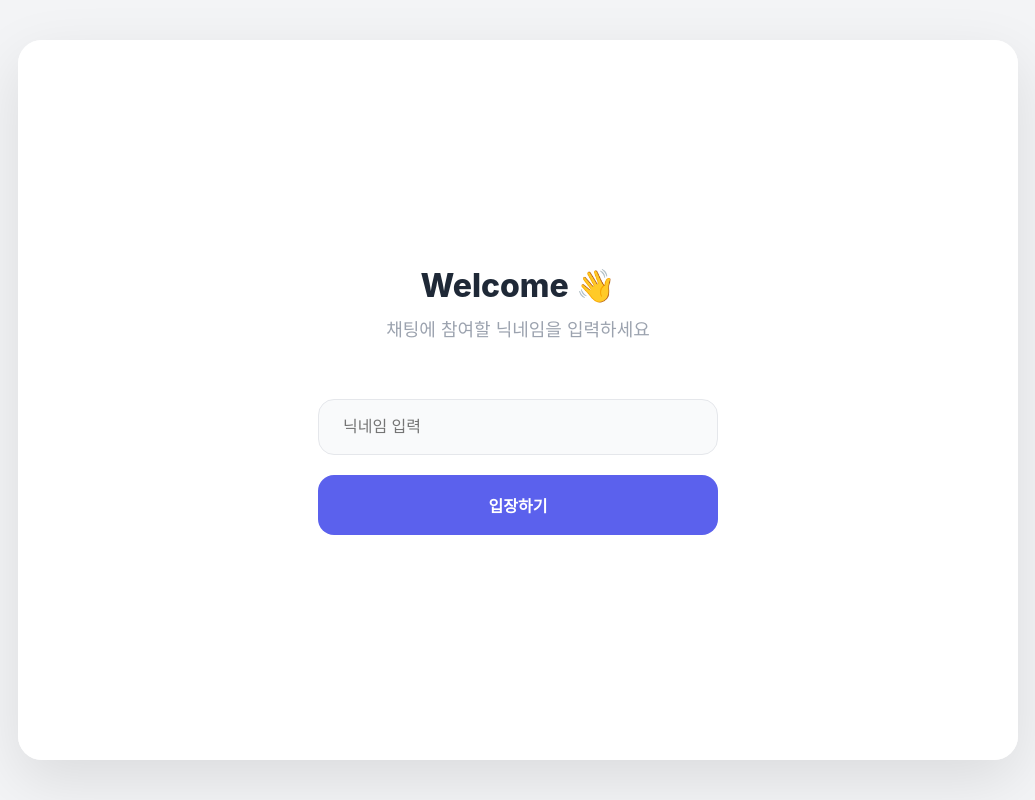
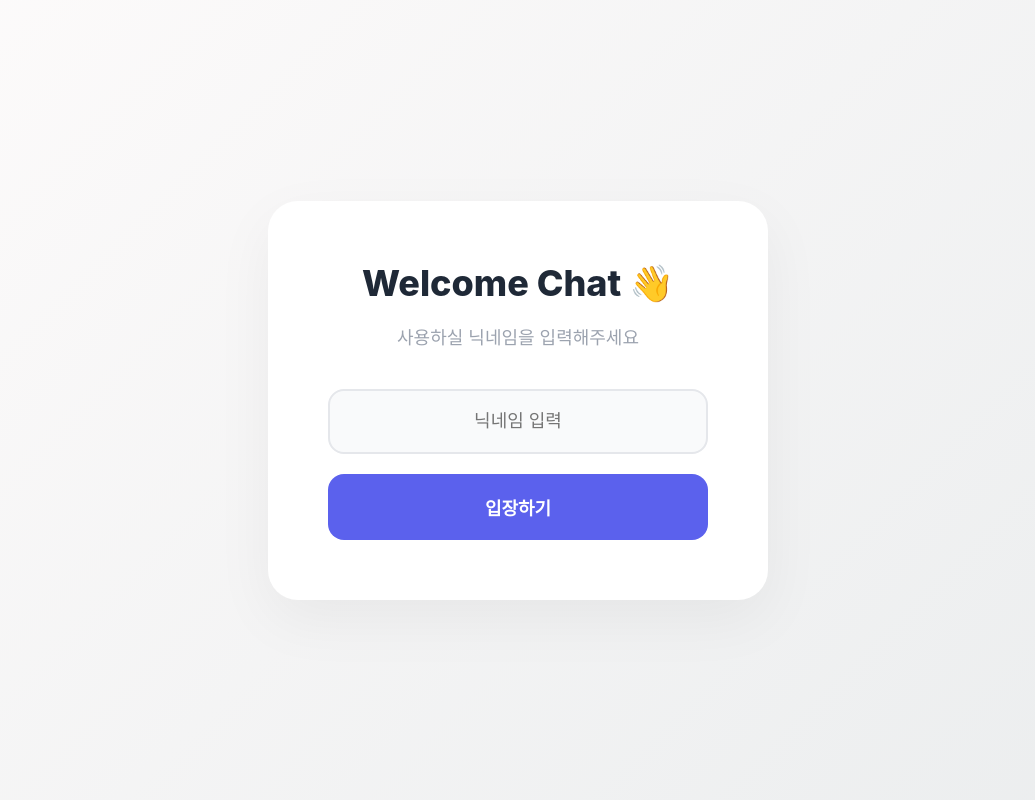
Before and after one commit to heessunny/chat-demo, a Python web app: template templates/index.html in a window 1280 px wide. Shown: the whole page, without its empty margins (122-1157 px from the left). Run offline with Jinja, Linux system fonts and the light colour scheme; the template is opened without the code that fills it, so the values that code supplies are empty; some libraries are stand-ins or nearby versions.

Commit message:
디자인 수정

```diff
--- a/templates/index.html
+++ b/templates/index.html
@@ -31,7 +31,7 @@
             function join(name) {
                 $('#login-screen').removeClass('active');
                 $('#chat-screen').addClass('active');
-                $('#chat-header strong').text(name + "님의 채팅");
+                $('#chat-header h2').text(name + "님의 채팅 🟢"); // 헤더 텍스트 변경
                 $('#message-input').focus();
 
                 var ws_scheme = window.location.protocol == "https:" ? "wss" : "ws";
@@ -84,10 +84,9 @@
     <style>
         :root {
             --primary-color: #5B61ED;
-            --bg-color: #F3F4F6;
-            --chat-bg: #FFFFFF;
+            --bg-color: #ffffff; /* 전체 배경 흰색으로 변경 */
             --my-bubble: #5B61ED;
-            --other-bubble: #F0F2F5;
+            --other-bubble: #F3F4F6;
             --text-main: #1F2937;
             --text-sub: #9CA3AF;
         }
@@ -97,29 +96,22 @@
             font-family: 'Pretendard', -apple-system, BlinkMacSystemFont, system-ui, Roboto, sans-serif;
             background-color: var(--bg-color);
             margin: 0;
-            display: flex;
-            justify-content: center;
-            align-items: center;
+            width: 100%;
             height: 100vh;
-            overflow: hidden;
+            overflow: hidden; /* 스크롤 방지 */
         }
 
-        /* App Container */
+        /* App Container - Full Screen 스타일 */
         .app-container {
-            width: 95%;
-            max-width: 1000px; /* 더 넓게 확장 (900 -> 1000) */
-            height: 90vh;
-            max-height: 900px;
-            background-color: var(--chat-bg);
-            border-radius: 24px;
-            box-shadow: 0 20px 60px rgba(0,0,0,0.1);
+            width: 100%;
+            height: 100%;
+            background-color: #fff;
             position: relative;
-            overflow: hidden;
             display: flex;
             flex-direction: column;
         }
 
-        /* Login Screen */
+        /* Screens */
         .screen {
             position: absolute;
             top: 0; left: 0;
@@ -128,188 +120,173 @@
             background: white;
             display: flex;
             flex-direction: column;
-            justify-content: center;
-            align-items: center;
-            padding: 40px;
-            transition: transform 0.4s ease-in-out, opacity 0.4s;
             opacity: 0;
             pointer-events: none;
             z-index: 10;
+            transition: opacity 0.3s ease;
         }
 
-        .screen.active { opacity: 1; pointer-events: auto; transform: translateY(0); }
-        #login-screen { transform: scale(1.1); }
-        #login-screen.active { transform: scale(1); }
+        .screen.active { opacity: 1; pointer-events: auto; }
 
-        .logo-area { margin-bottom: 40px; text-align: center; }
-        .logo-area h1 { margin: 0; font-size: 32px; color: var(--text-main); font-weight: 800; }
-        .logo-area p { color: var(--text-sub); margin-top: 10px; font-size: 18px; }
+        /* --- Login Screen --- */
+        #login-screen {
+            justify-content: center;
+            align-items: center;
+            background: linear-gradient(135deg, #fdfbfb 0%, #ebedee 100%);
+        }
 
-        /* 공통 input 스타일 */
-        input[type="text"] {
-            padding: 18px 24px;
+        .login-box {
+            text-align: center;
+            background: white;
+            padding: 60px;
+            border-radius: 30px;
+            box-shadow: 0 20px 60px rgba(0,0,0,0.05);
+            max-width: 500px;
+            width: 90%;
+        }
+
+        .logo-area h1 { margin: 0; font-size: 36px; color: var(--text-main); font-weight: 800; margin-bottom: 10px; }
+        .logo-area p { color: var(--text-sub); font-size: 18px; margin-bottom: 40px; }
+
+        #nickname-input {
+            width: 100%;
+            padding: 20px;
             border-radius: 16px;
-            border: 1px solid #E5E7EB;
+            border: 2px solid #E5E7EB;
             background: #F9FAFB;
-            font-size: 16px;
+            font-size: 18px;
+            margin-bottom: 20px;
+            text-align: center;
             transition: all 0.2s;
         }
-        input[type="text"]:focus {
-            border-color: var(--primary-color);
-            background: #fff;
-            box-shadow: 0 0 0 4px rgba(91, 97, 237, 0.1);
-        }
-
-        /* 닉네임 입력창만 길이 제한 */
-        #nickname-input {
-            width: 100%;
-            max-width: 400px;
-            margin-bottom: 20px;
-        }
+        #nickname-input:focus { border-color: var(--primary-color); background: #fff; }
 
         .btn-primary {
             width: 100%;
-            max-width: 400px;
-            padding: 18px;
+            padding: 20px;
             border-radius: 16px;
             border: none;
             background-color: var(--primary-color);
             color: white;
-            font-size: 16px;
+            font-size: 18px;
             font-weight: 700;
             cursor: pointer;
-            transition: transform 0.1s, background-color 0.2s;
+            transition: background 0.2s;
         }
-        .btn-primary:active { transform: scale(0.98); }
         .btn-primary:hover { background-color: #484ED0; }
 
-        /* Chat Screen */
+
+        /* --- Chat Screen --- */
         #chat-screen {
-            display: flex;
-            flex-direction: column;
             background-color: #fff;
         }
 
         .chat-header {
-            padding: 25px 35px;
-            border-bottom: 1px solid #F3F4F6;
-            background: rgba(255,255,255,0.95);
+            padding: 20px 40px;
+            border-bottom: 1px solid #E5E7EB;
+            background: rgba(255,255,255,0.9);
             backdrop-filter: blur(10px);
-            z-index: 5;
             display: flex;
-            justify-content: space-between;
+            justify-content: center; /* 헤더 중앙 정렬 */
             align-items: center;
+            height: 80px;
+            flex-shrink: 0;
         }
-        .chat-header strong { font-size: 20px; color: var(--text-main); }
-        .status-dot { width: 10px; height: 10px; background: #10B981; border-radius: 50%; }
+        .chat-header h2 { font-size: 20px; color: var(--text-main); margin: 0; font-weight: 700; }
 
         .chat-messages {
             flex: 1;
-            padding: 30px 40px;
+            padding: 20px 0; /* 좌우 패딩은 컨테이너로 제어 */
             overflow-y: auto;
             background-color: #fff;
             display: flex;
             flex-direction: column;
-            gap: 16px;
+            align-items: center; /* 메시지들을 중앙 컨테이너에 맞춤 */
         }
 
-        .chat-messages::-webkit-scrollbar { width: 6px; }
-        .chat-messages::-webkit-scrollbar-thumb { background-color: transparent; }
-        .chat-messages:hover::-webkit-scrollbar-thumb { background-color: #ddd; border-radius: 3px; }
+        /* 메시지들이 너무 퍼지지 않게 중앙 정렬된 컨테이너 역할 */
+        .messages-container {
+            width: 100%;
+            max-width: 1200px; /* PC 화면에서 적당한 최대 너비 */
+            padding: 0 40px;
+            display: flex;
+            flex-direction: column;
+            gap: 12px;
+        }
+
+        .chat-messages::-webkit-scrollbar { width: 8px; }
+        .chat-messages::-webkit-scrollbar-thumb { background-color: #ddd; border-radius: 4px; }
 
         .message {
             display: flex;
             flex-direction: column;
-            max-width: 70%;
+            max-width: 600px; /* 말풍선 최대 길이 제한 */
             position: relative;
-            animation: fadeIn 0.3s ease;
+            animation: fadeIn 0.2s ease;
         }
 
-        @keyframes fadeIn { from { opacity: 0; transform: translateY(10px); } to { opacity: 1; transform: translateY(0); } }
+        @keyframes fadeIn { from { opacity: 0; transform: translateY(5px); } to { opacity: 1; transform: translateY(0); } }
 
-        .message .user-name {
-            font-size: 13px;
-            color: var(--text-sub);
-            margin-bottom: 6px;
-            margin-left: 2px;
-        }
+        .message .user-name { font-size: 14px; color: var(--text-main); margin-bottom: 4px; margin-left: 2px; font-weight: 600; }
 
         .message .bubble {
-            padding: 14px 20px;
+            padding: 12px 20px;
             border-radius: 20px;
             font-size: 16px;
             line-height: 1.6;
-            position: relative;
             word-break: break-all;
         }
 
-        .message .time {
-            font-size: 11px;
-            color: #C5C9D2;
-            margin-top: 6px;
+        .message .time { font-size: 12px; color: #aaa; margin-top: 4px; }
+
+        /* 상대방 메시지 */
+        .message.other { align-self: flex-start; }
+        .message.other .bubble { background-color: var(--other-bubble); color: var(--text-main); border-top-left-radius: 4px; }
+        .message.other .time { margin-left: 4px; }
+
+        /* 내 메시지 */
+        .message.self { align-self: flex-end; align-items: flex-end; }
+        .message.self .bubble { background-color: var(--my-bubble); color: white; border-top-right-radius: 4px; }
+        .message.self .time { margin-right: 4px; text-align: right; }
+
+        .control-message { width: 100%; text-align: center; margin: 20px 0; }
+        .control-message span { background-color: #F3F4F6; padding: 8px 16px; border-radius: 20px; font-size: 13px; color: #666; }
+
+        /* --- Input Area --- */
+        .input-area {
+            padding: 30px;
+            background: #fff;
+            border-top: 1px solid #E5E7EB;
+            display: flex;
+            justify-content: center; /* 입력창 중앙 정렬 */
+            flex-shrink: 0;
         }
 
-        .message.other { align-self: flex-start; }
-        .message.other .bubble {
-            background-color: var(--other-bubble);
-            color: var(--text-main);
-            border-top-left-radius: 4px;
-        }
-        .message.other .time { margin-left: 4px; }
-
-        .message.self { align-self: flex-end; align-items: flex-end; }
-        .message.self .bubble {
-            background-color: var(--my-bubble);
-            color: white;
-            border-top-right-radius: 4px;
-            box-shadow: 0 4px 15px rgba(91, 97, 237, 0.2);
-        }
-        .message.self .time { margin-right: 4px; text-align: right; }
-
-        .control-message { text-align: center; margin: 15px 0; }
-        .control-message span {
-            background-color: #F3F4F6;
-            padding: 8px 16px;
-            border-radius: 20px;
-            font-size: 13px;
-            color: var(--text-sub);
-        }
-
-        /* 입력 영역 스타일 수정 */
-        .input-area {
-            padding: 25px 35px;
-            background: #fff;
-            position: relative;
-            width: 100%; /* 전체 너비 사용 */
+        #input-form {
+            width: 100%;
+            max-width: 1200px; /* 메시지 영역과 라인 맞춤 */
+            display: flex;
+            justify-content: center;
         }
 
         .input-wrapper {
+            width: 100%;
             display: flex;
-            background: #F9FAFB;
-            padding: 10px 10px 10px 20px; /* 패딩 조정 */
-            border-radius: 30px;
-            border: 1px solid #E5E7EB;
+            background: #fff;
+            padding: 8px 10px 8px 25px;
+            border-radius: 50px;
+            border: 2px solid #5B61ED; /* 테두리 강조 */
             align-items: center;
-            transition: border-color 0.2s;
-            width: 100%; /* 부모에 꽉 차게 */
+            box-shadow: 0 4px 12px rgba(91, 97, 237, 0.1);
         }
 
-        .input-wrapper:focus-within {
-            border-color: var(--primary-color);
-            background: #fff;
-            box-shadow: 0 4px 20px rgba(0,0,0,0.08);
-        }
-
-        /* 채팅 입력창 (길이 제한 해제) */
         .input-wrapper input {
-            flex: 1; /* 남은 공간 모두 차지 */
-            width: auto; /* width auto로 변경 */
+            flex: 1;
             background: transparent;
             border: none;
-            padding: 5px 0; /* 내부 패딩 줄임 */
+            padding: 10px 0;
             font-size: 16px;
             margin: 0;
-            box-shadow: none;
         }
         .input-wrapper input:focus { box-shadow: none; border: none; }
 
@@ -317,20 +294,18 @@
             background: var(--primary-color);
             color: white;
             border: none;
-            width: 44px;
-            height: 44px;
+            width: 48px;
+            height: 48px;
             border-radius: 50%;
             display: flex;
             align-items: center;
             justify-content: center;
             cursor: pointer;
-            transition: background 0.2s;
-            font-size: 18px;
-            margin-left: 10px; /* 버튼과 입력창 사이 간격 */
-            flex-shrink: 0; /* 버튼이 찌그러지지 않게 고정 */
+            transition: all 0.2s;
+            font-size: 20px;
+            margin-left: 10px;
         }
-        .send-btn:hover { background: #484ED0; }
-
+        .send-btn:hover { transform: scale(1.05); background-color: #484ED0; }
     </style>
 </head>
 <body>
@@ -338,22 +313,25 @@
     <div class="app-container">
 
         <div id="login-screen" class="screen">
-            <div class="logo-area">
-                <h1>Welcome 👋</h1>
-                <p>채팅에 참여할 닉네임을 입력하세요</p>
+            <div class="login-box">
+                <div class="logo-area">
+                    <h1>Welcome Chat 👋</h1>
+                    <p>사용하실 닉네임을 입력해주세요</p>
+                </div>
+                <input type="text" id="nickname-input" placeholder="닉네임 입력" autocomplete="off">
+                <button id="join-btn" class="btn-primary">입장하기</button>
             </div>
-            <input type="text" id="nickname-input" placeholder="닉네임 입력" autocomplete="off">
-            <button id="join-btn" class="btn-primary">입장하기</button>
         </div>
 
         <div id="chat-screen" class="screen">
             <div class="chat-header" id="chat-header">
-                <strong>Chat Room</strong>
-                <div class="status-dot"></div>
+                <h2>Chat Room</h2>
             </div>
 
             <div id="chat-messages" class="chat-messages">
-                <div class="control-message"><span>채팅방에 입장하셨습니다.</span></div>
+                <div class="messages-container">
+                    <div class="control-message"><span>채팅방에 입장하셨습니다.</span></div>
+                </div>
             </div>
 
             <div class="input-area">
```
